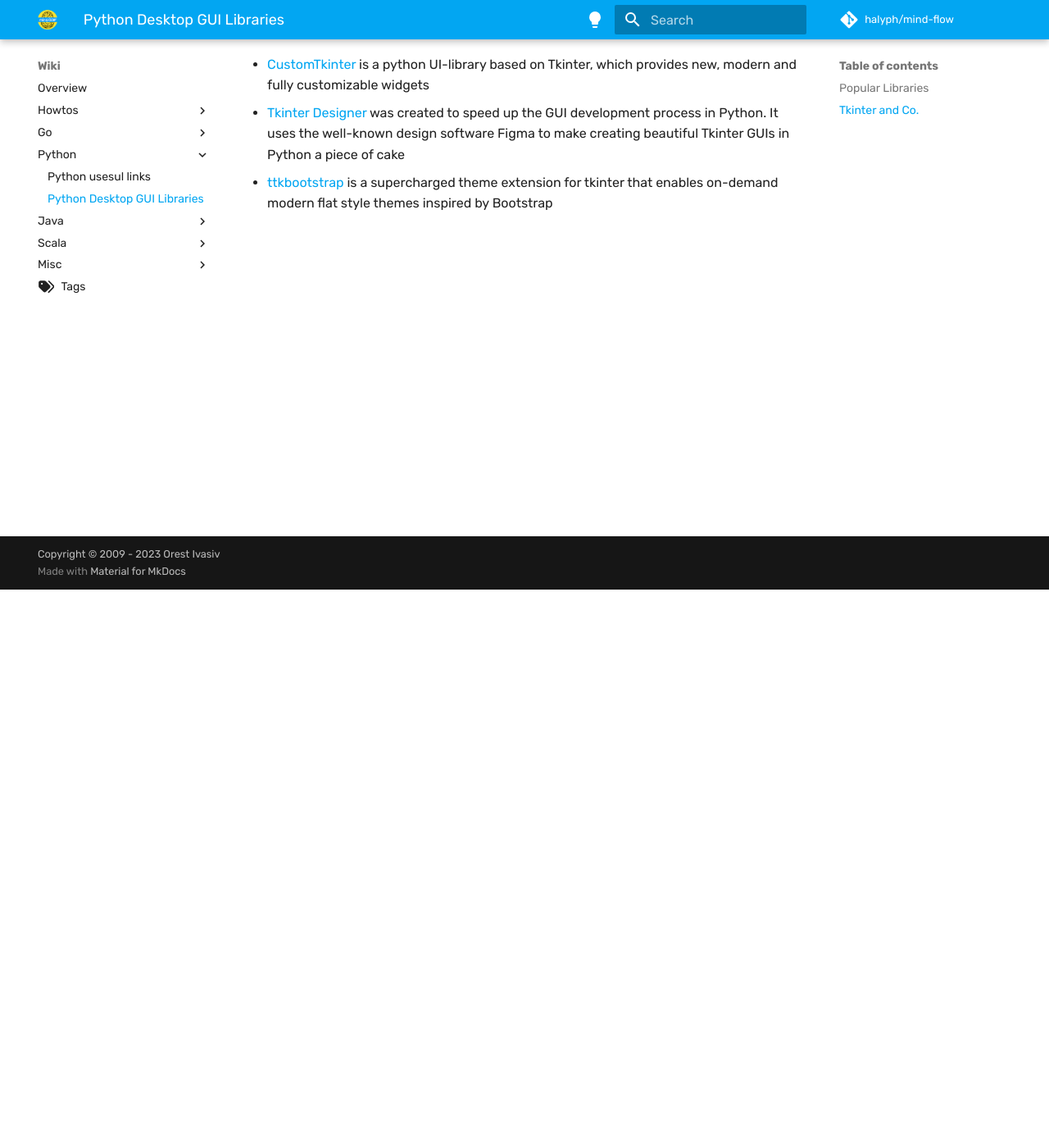
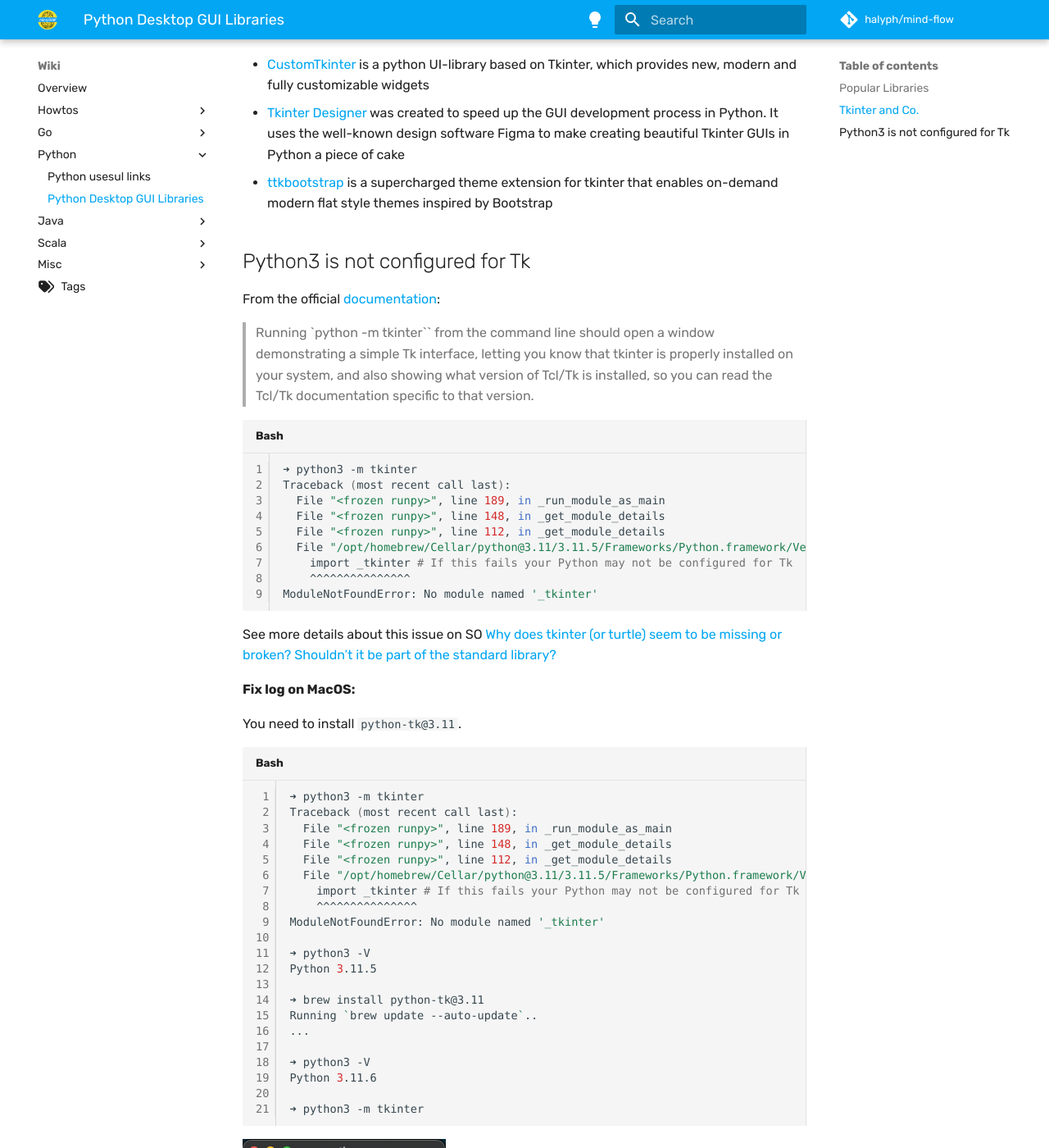
Before and after one commit to halyph/mind-flow, an MkDocs documentation site: the page built from docs/wiki/Lang-Python/gui-libs.md, in a window 1280 px wide and 1400 px high, scrolled down 681 px. Shown: the whole window at 82% size. Built offline with MkDocs 1.6.1 and Material for MkDocs 9.7.7, drawn with Linux system fonts in a browser that asks for light colours; some web fonts are replaced; comment, search, counter and statistics services are not loaded.

Commit message:
Python3 is not configured for Tk (#179)

````diff
--- a/docs/wiki/Lang-Python/gui-libs.md
+++ b/docs/wiki/Lang-Python/gui-libs.md
@@ -24,3 +24,53 @@ For now, I am interesting in **Tkinter** and related libraries (i.e. **PySimpleG
 - [CustomTkinter](https://github.com/TomSchimansky/CustomTkinter) is a python UI-library based on Tkinter, which provides new, modern and fully customizable widgets
 - [Tkinter Designer](https://github.com/ParthJadhav/Tkinter-Designer) was created to speed up the GUI development process in Python. It uses the well-known design software Figma to make creating beautiful Tkinter GUIs in Python a piece of cake
 - [ttkbootstrap](https://github.com/israel-dryer/ttkbootstrap) is a supercharged theme extension for tkinter that enables on-demand modern flat style themes inspired by Bootstrap
+
+## Python3 is not configured for Tk
+
+From the official [documentation](https://docs.python.org/3/library/tkinter.html):
+
+> Running `python -m tkinter`` from the command line should open a window demonstrating a simple Tk interface, letting you know that tkinter is properly installed on your system, and also showing what version of Tcl/Tk is installed, so you can read the Tcl/Tk documentation specific to that version.
+
+```shell
+➜ python3 -m tkinter
+Traceback (most recent call last):
+  File "<frozen runpy>", line 189, in _run_module_as_main
+  File "<frozen runpy>", line 148, in _get_module_details
+  File "<frozen runpy>", line 112, in _get_module_details
+  File "/opt/homebrew/Cellar/python@3.11/3.11.5/Frameworks/Python.framework/Versions/3.11/lib/python3.11/tkinter/__init__.py", line 38, in <module>
+    import _tkinter # If this fails your Python may not be configured for Tk
+    ^^^^^^^^^^^^^^^
+ModuleNotFoundError: No module named '_tkinter'
+```
+
+See more details about this issue on SO [Why does tkinter (or turtle) seem to be missing or broken? Shouldn't it be part of the standard library?](https://stackoverflow.com/questions/76105218/why-does-tkinter-or-turtle-seem-to-be-missing-or-broken-shouldnt-it-be-part)
+
+**Fix log on MacOS:**
+
+You need to install `python-tk@3.11`.
+
+```shell
+➜ python3 -m tkinter
+Traceback (most recent call last):
+  File "<frozen runpy>", line 189, in _run_module_as_main
+  File "<frozen runpy>", line 148, in _get_module_details
+  File "<frozen runpy>", line 112, in _get_module_details
+  File "/opt/homebrew/Cellar/python@3.11/3.11.5/Frameworks/Python.framework/Versions/3.11/lib/python3.11/tkinter/__init__.py", line 38, in <module>
+    import _tkinter # If this fails your Python may not be configured for Tk
+    ^^^^^^^^^^^^^^^
+ModuleNotFoundError: No module named '_tkinter'
+
+➜ python3 -V
+Python 3.11.5
+
+➜ brew install python-tk@3.11
+Running `brew update --auto-update`..
+...
+
+➜ python3 -V
+Python 3.11.6
+
+➜ python3 -m tkinter
+```
+
+![tkinter demo](gui-libs/img1.png)
````
Also changed, not shown: docs/wiki/Lang-Python/gui-libs/img1.png (added).
